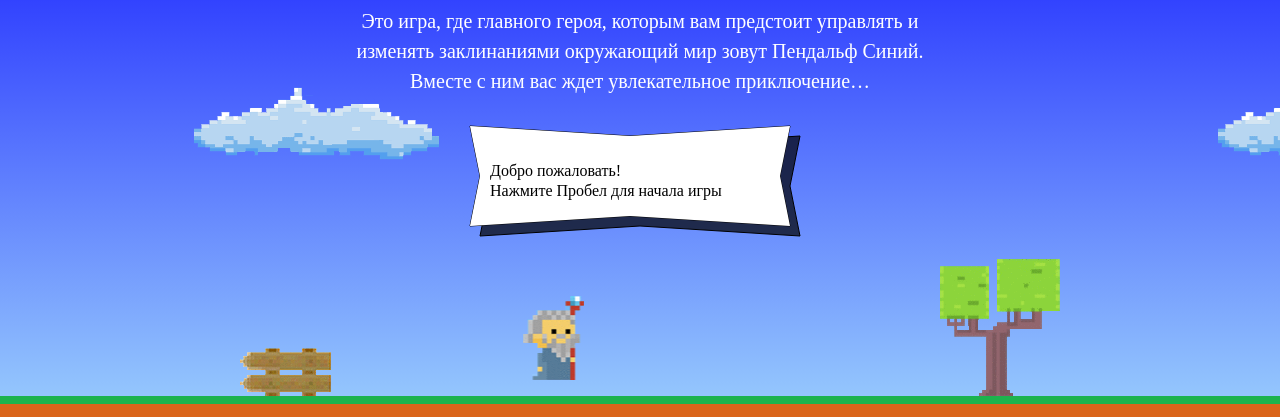
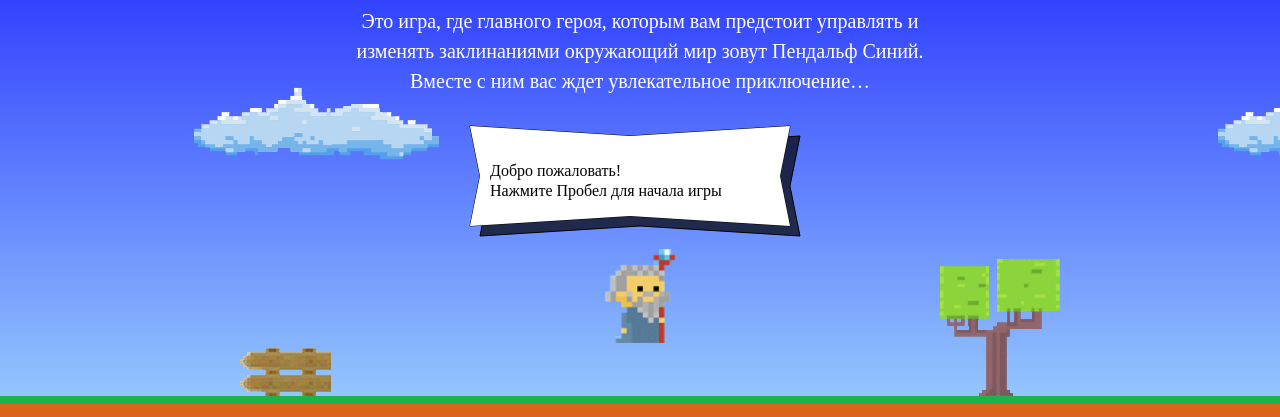
Before and after one commit to Anastasiushka/691317-code-and-magick, a website: page index.html in a window 1280 px wide. Shown: the part 203-620 px from the top of the page. Drawn offline with Linux system fonts and the light colour scheme; a web font is replaced by a local one.

Commit message:
Первое задание

```diff
--- a/index.html
+++ b/index.html
@@ -181,6 +181,31 @@
   </div>
 </template>
 
+<script>
+  var fireballSize = 22;
+  var getFireballSpeed = function (left) {
+    var fireballSpeed = 2;
+    if (left) {
+      fireballSpeed += 3;
+    }
+    return fireballSpeed;
+  };
+  var wizardSpeed = 3;
+  var wizardWidth = 70;
+  var getWizardHeight = function () {
+    return 1.337 * wizardWidth;
+  };
+  var wizardHeight = getWizardHeight();
+  var getWizardX = function (width) {
+    var wizardX = width / 2 - wizardWidth / 2;
+    return wizardX;
+  };
+  var getWizardY = function (height) {
+    var wizardY = height / 3 * 2 - wizardHeight / 2;
+    return wizardY;
+  };
+</script>
+
 <script src="js/game.js"></script>
 
 </body>
```
